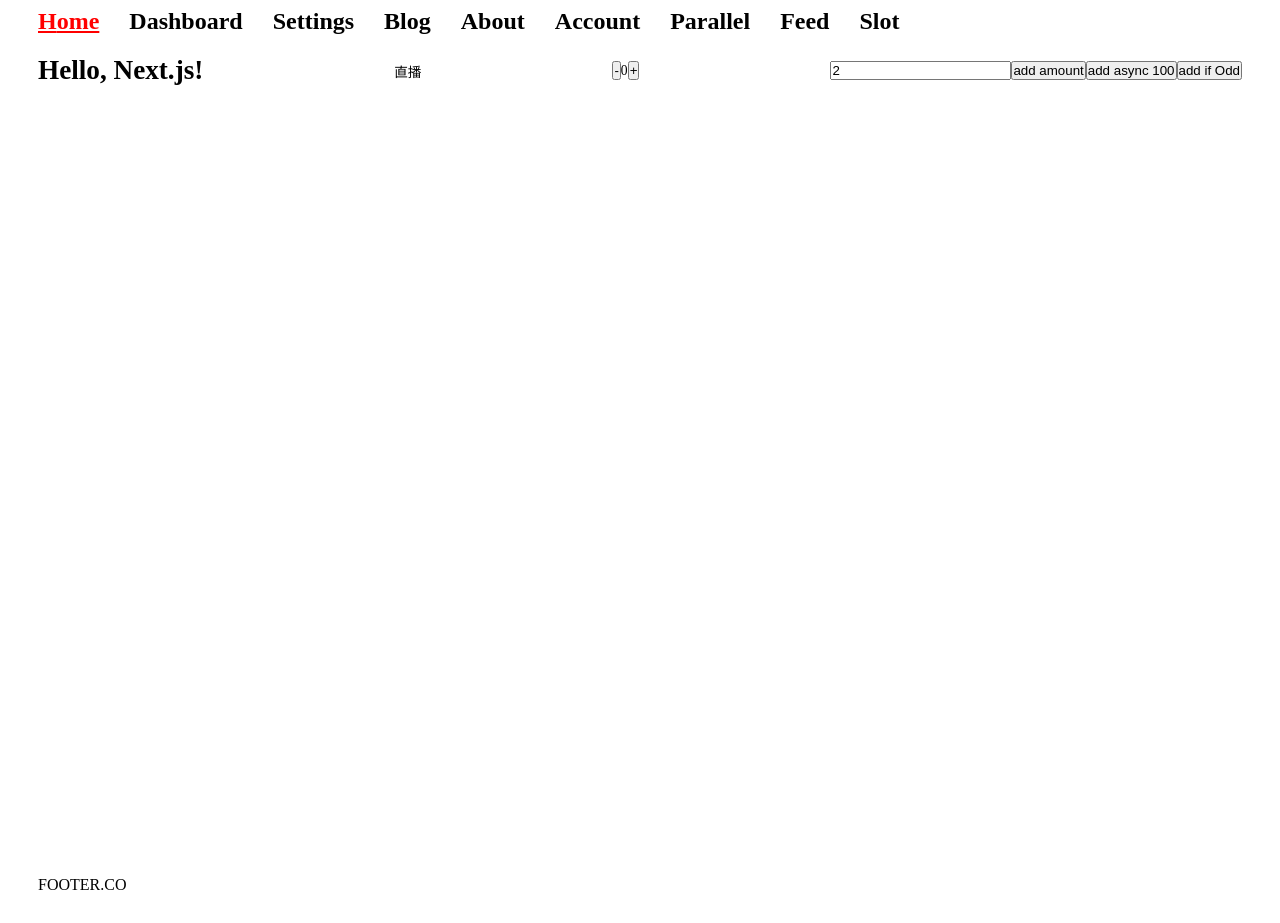
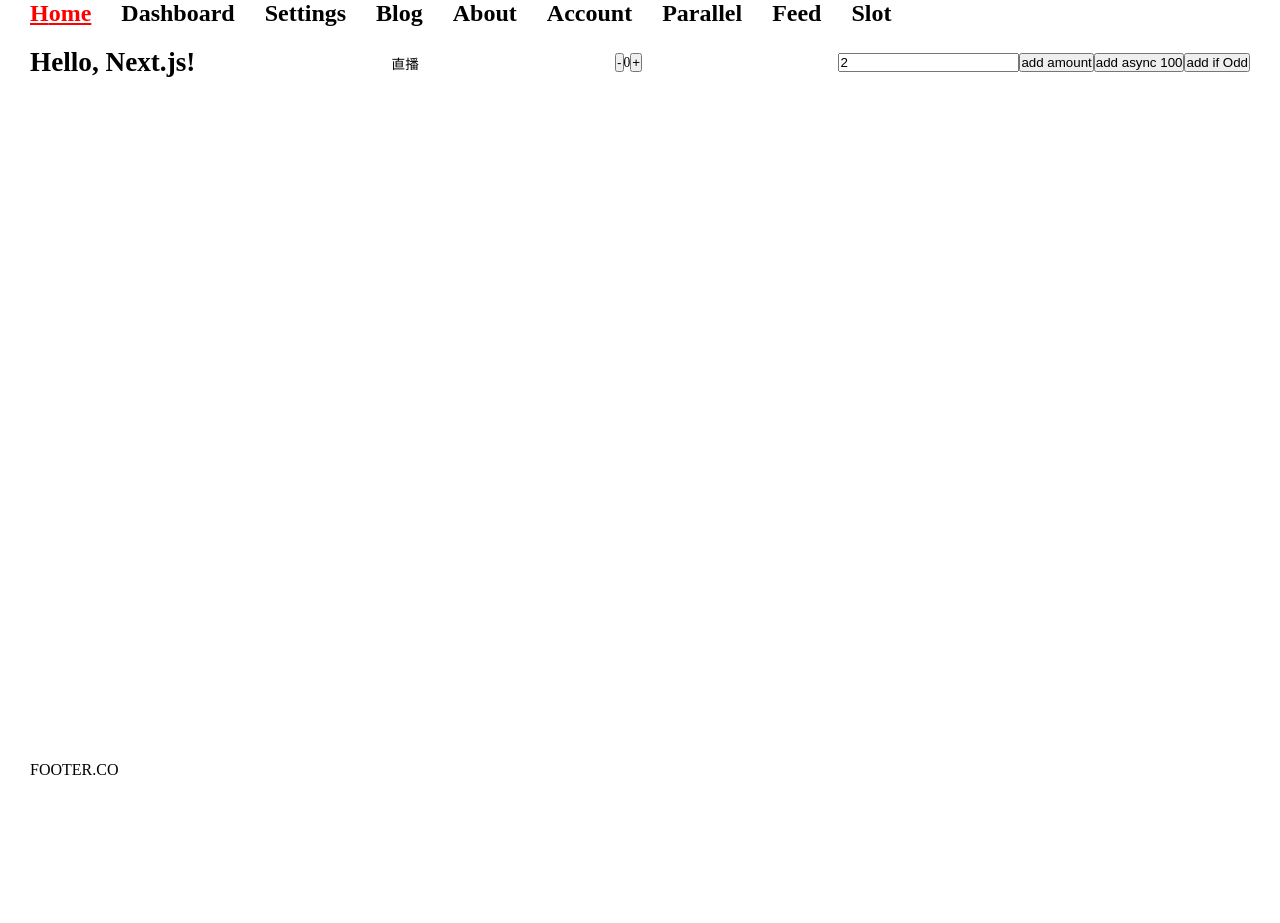
Before and after one commit to samao/NextJS-13-Learn, a Next.js app: page / in a window 1280 px wide. After the commit the page ends 800 px from the top, so only its background shows below. Built offline with nearby package versions, Linux system fonts and the light colour scheme.

Commit message:
feat: fix footer position

```diff
--- a/src/app/globals.scss
+++ b/src/app/globals.scss
@@ -6,6 +6,8 @@ html,
 body {
     max-width: 100vw;
     overflow-x: hidden;
+    padding: 0;
+    margin: 0;
 }
 
 body {
@@ -40,6 +42,7 @@ body {
 
     main {
         flex: auto;
+        height: calc(100vh - 53px - 60px);
     }
 }
 
```
